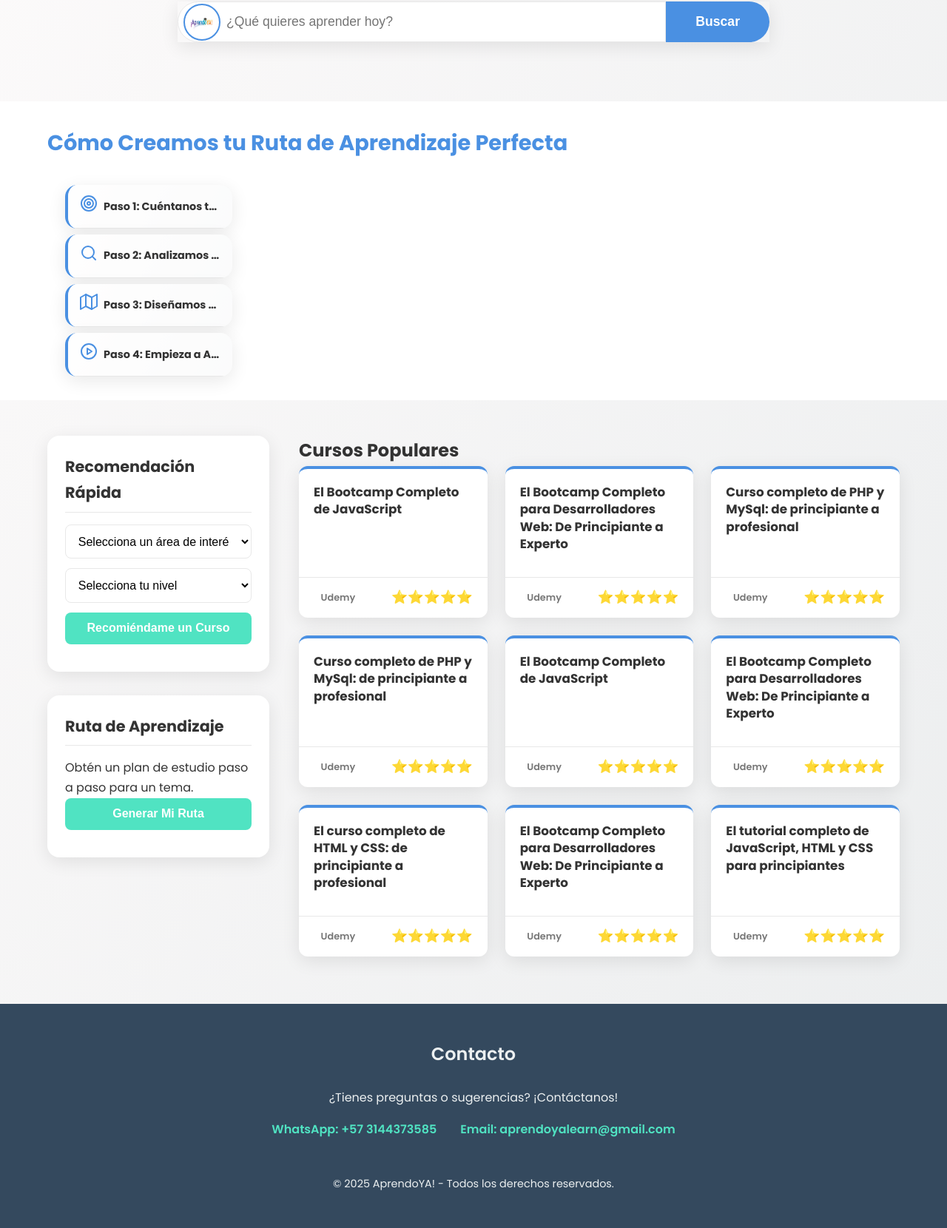
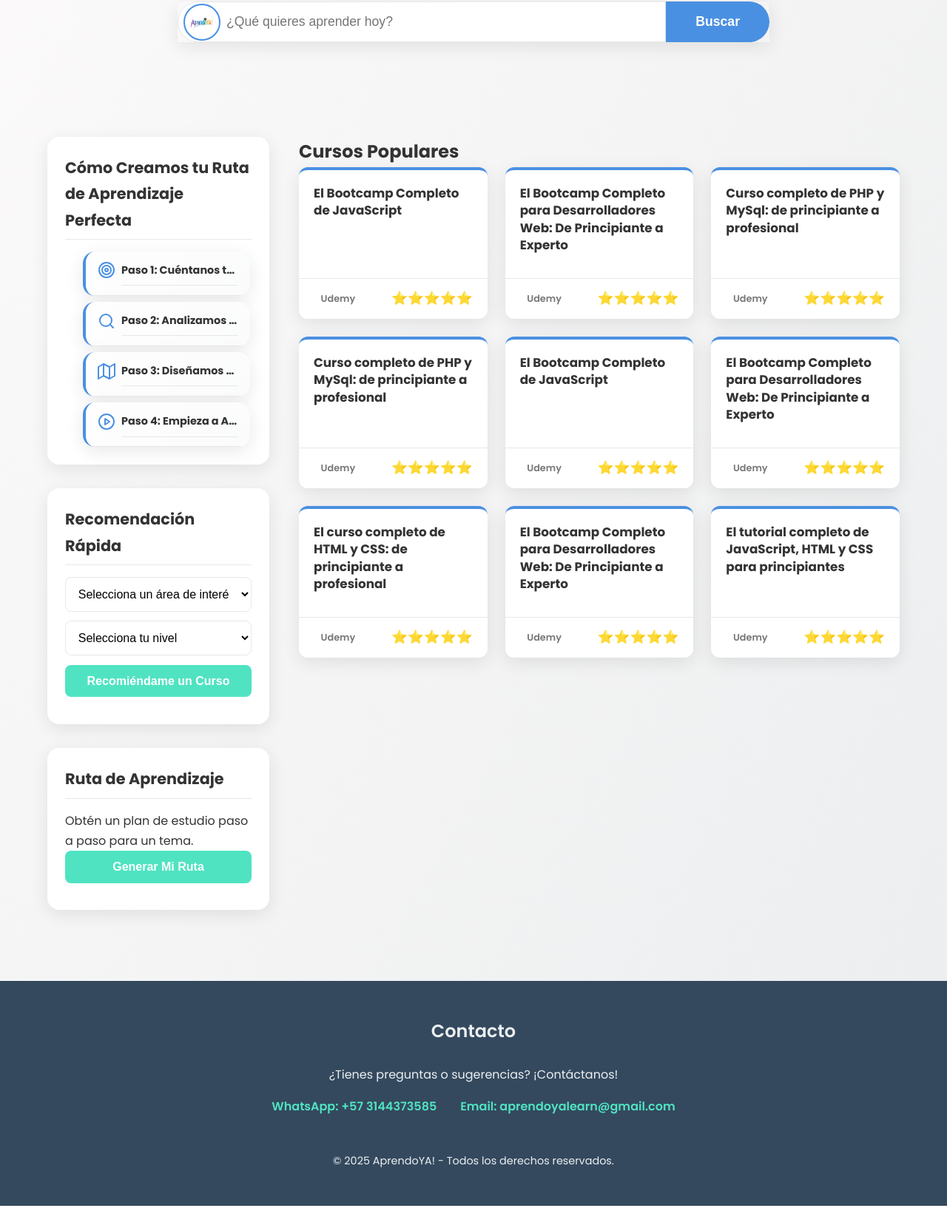
Before and after one commit to Mikel696/AprendoYA, a Flask app: page / in a window 1280 px wide. Shown: the part 403-2063 px from the top of the page at 74% size. After the commit the page ends 2033 px from the top, so only its background shows below. Run offline with Flask 3, Linux system fonts and the light colour scheme; grey boxes labelled with a size stand in for pictures from a placeholder-image service; some libraries are stand-ins or nearby versions.

Commit message:
refactor: Move "How it Works" section to sidebar\n\nMoved the "How it Works" section from its standalone section to the\nsidebar to better align with the layout and prevent overlap with\nother content, as requested by the user.

```diff
--- a/app/templates/index.html
+++ b/app/templates/index.html
@@ -752,9 +752,14 @@
             </div>
         </section>
 
-        <section id="como-funciona" class="how-it-works-section">
-            <div class="container">
-                <h2>Cómo Creamos tu Ruta de Aprendizaje Perfecta</h2>
+
+
+
+
+        <div class="container main-content">
+            <aside class="sidebar">
+                <div class="sidebar-widget">
+                    <h3>Cómo Creamos tu Ruta de Aprendizaje Perfecta</h3>
                     <div class="vertical-steps-container">
                         <div class="step-card">
                             <div class="step-header">
@@ -802,12 +807,6 @@
                         </div>
                     </div>
                 </div>
-        </section>
-
-
-
-        <div class="container main-content">
-            <aside class="sidebar">
                 <div class="sidebar-widget">
                     <h3>Recomendación Rápida</h3>
                     <select id="interest_modal" name="interest_modal">
```
Lines whose indentation alone changed are shown as unchanged.
